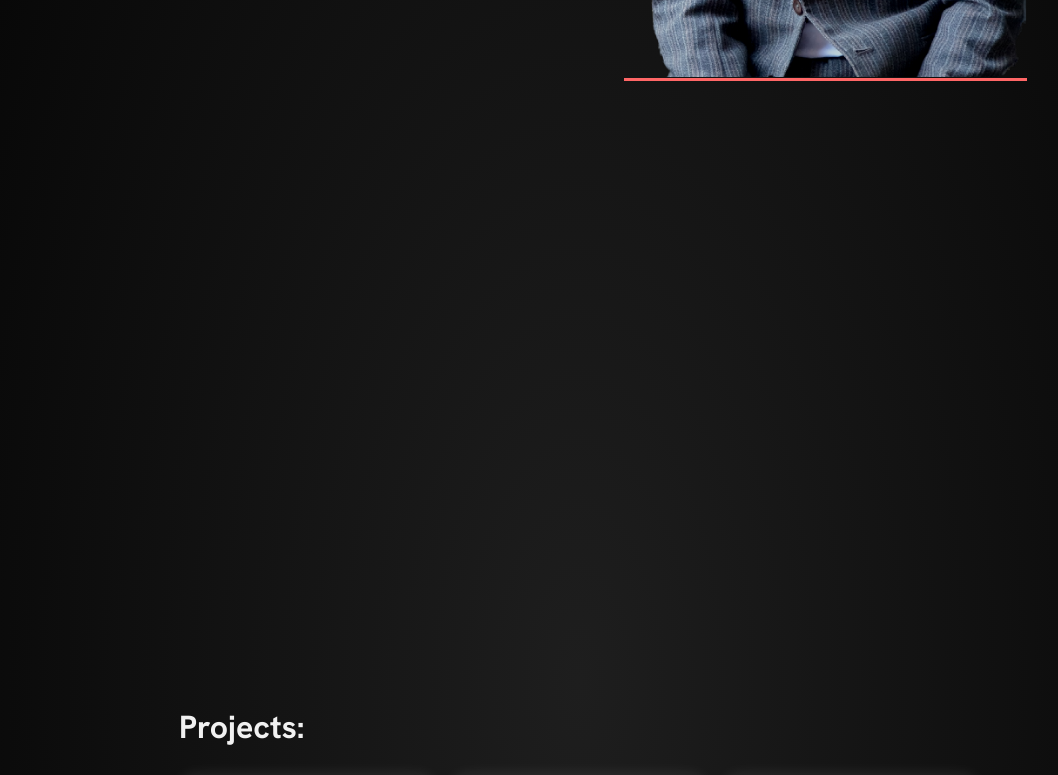
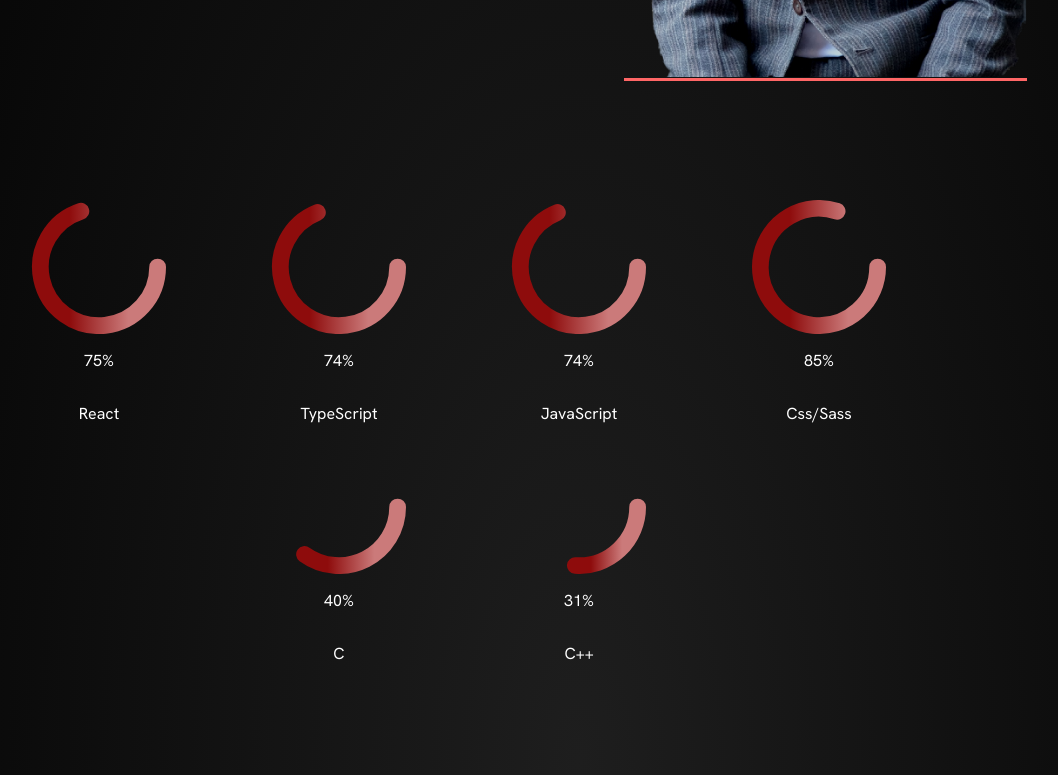
Before and after one commit to TahiryAllaoui/portfolio, a React (Vite) app: page / in a window 1280 px wide. Shown: the part 671-1446 px from the top of the page, without its empty margins (61-1119 px from the left). Built offline with nearby package versions, Linux system fonts and the light colour scheme.

Commit message:
Pie chart test

```diff
--- a/package.json
+++ b/package.json
@@ -11,11 +11,13 @@
   },
   "dependencies": {
     "chart.js": "^4.4.0",
+    "line-chart-react": "^1.0.1",
     "react": "^18.2.0",
     "react-chartjs-2": "^5.2.0",
     "react-dom": "^18.2.0",
     "react-google-charts": "^4.0.1",
     "react-icons": "^4.10.1",
+    "react-minimal-pie-chart": "^8.4.0",
     "react-router-dom": "^6.14.2",
     "react-tsparticles": "^2.12.2",
     "sass": "^1.64.1"
--- a/src/components/Skills.tsx
+++ b/src/components/Skills.tsx
@@ -1,103 +1,64 @@
-import '../style/Skills.scss';
+import { useEffect, useRef } from "react";
+import "../style/Skills.scss";
+import { PieChart } from "react-minimal-pie-chart";
 
-import {
-    Chart as ChartJS,
-    RadialLinearScale,
-    PointElement,
-    LineElement,
-    Filler,
-    Tooltip,
-    Legend,
-} from 'chart.js';
-import { Radar } from 'react-chartjs-2';
+interface SkillModel {
+    tech: string;
+    perf: number;
+}
 
-ChartJS.register(
-    RadialLinearScale,
-    PointElement,
-    LineElement,
-    Filler,
-    Tooltip,
-    Legend
-);
+function Skills() {
+    const skill: SkillModel[] = [{
+        tech: 'React',
+        perf: 75
+    }, {
+        tech: 'TypeScript',
+        perf: 74
+    }, {
+        tech: 'JavaScript',
+        perf: 74
+    }, {
+        tech: 'Css/Sass',
+        perf: 85
+    }, {
+        tech: 'C',
+        perf: 40
+    }, {
+        tech: 'C++',
+        perf: 31
+    }]
 
-// import { Chart as ChartJS, ArcElement, Tooltip, Legend } from 'chart.js';
-// import { Doughnut } from 'react-chartjs-2';
+    const item = useRef<HTMLDivElement | null>(null);
+    useEffect(() => {
+        item.current!.style.animation = "fade-in 1500ms linear";
+    }, []);
 
-// ChartJS.register(ArcElement, Tooltip, Legend);
+    return (
+        <div ref={item} id="skill-container" style={{ width: 'calc(100% - 15rem)', height: '50vh', display: 'flex', flexWrap: 'wrap', alignItems: 'center', justifyContent: 'center' }}>
+
+            {skill.map(item => <div className="pie" key={item.tech} style={{ width: '15rem', height: '15rem', display: 'flex', flexDirection: 'column', alignItems: 'center', justifyContent: 'space-between', color: 'white' }}>
+                <PieChart
+                    className="chart"
+                    data={[{ value: item.perf - 5, color: "url(#gradient-1)" }]}
+                    totalValue={100}
+                    lineWidth={25}
+                    children={
+                        <linearGradient id="gradient-1">
+                            <stop offset="25%" stopColor="#8e0c0c" />
+                            <stop offset="75%" stopColor="#cb7a7a" />
+                        </linearGradient>
+                    }
+                    rounded={true}
+                    animate={true}
+                    animationDuration={1500}
+                />
+                <p className="perf">{item.perf}%</p>
+                <p className="tech">{item.tech}</p>
+            </div>
+            )}
+        </div>
+    );
+}
 
 
-
-
-// import { Chart } from "react-google-charts";
-
-// const dataOld = [
-//     ["Major", "Degrees"],
-//     ["Business", 256070],
-//     ["Education", 108034],
-//     ["Social Sciences &amp; History", 127101],
-//     ["Health", 81863],
-//     ["Psychology", 74194],
-// ];
-
-// const dataNew = [
-//     ["Major", "Degrees"],
-//     ["Business", 358293],
-//     ["Education", 101265],
-//     ["Social Sciences &amp; History", 172780],
-//     ["Health", 129634],
-//     ["Psychology", 97216],
-// ];
-
-// export const diffdata = {
-//     old: dataOld,
-//     new: dataNew,
-// };
-
-// export const options = {
-//     pieSliceText: "none",
-// };
-
-function Skills() {
-    // const data = {
-    //     labels: ['C', 'C++', 'JavaScript', 'TypeScript', 'React', 'Css/Sass'],
-    //     datasets: [
-    //         {
-    //             label: '# of Votes',
-    //             data: [12, 19, 3, 5, 2, 3],
-    //             backgroundColor: [
-    //                 'rgb(255, 99, 132)',
-    //                 'rgb(54, 162, 235)',
-    //                 'rgb(255, 206, 86)',
-    //                 'rgb(75, 192, 192)',
-    //                 'rgb(153, 102, 255)',
-    //                 'rgb(255, 159, 64)',
-    //             ],
-    //             borderColor: [
-    //                 'rgb(255, 99, 132)',
-    //                 'rgb(54, 162, 235)',
-    //                 'rgb(255, 206, 86)',
-    //                 'rgb(75, 192, 192)',
-    //                 'rgb(153, 102, 25)',
-    //                 'rgb(255, 159, 64)',
-    //             ],
-    //             borderWidth: 1,
-    //         },
-    //     ],
-    // };
-
-
-    return (
-        <div className="Skills">
-            {/* <Doughnut data={data} className='Skills' /> */}
-            {/* <Chart
-                chartType="PieChart"
-                width="100%"
-                height="400px"
-                diffdata={diffdata}
-                options={options}
-            /> */}
-        </div>
-    )
-}
-
-export default Skills
+export default Skills;
```
Also changed, not shown: 1 other file (tests, documents, lock files or other folders).
